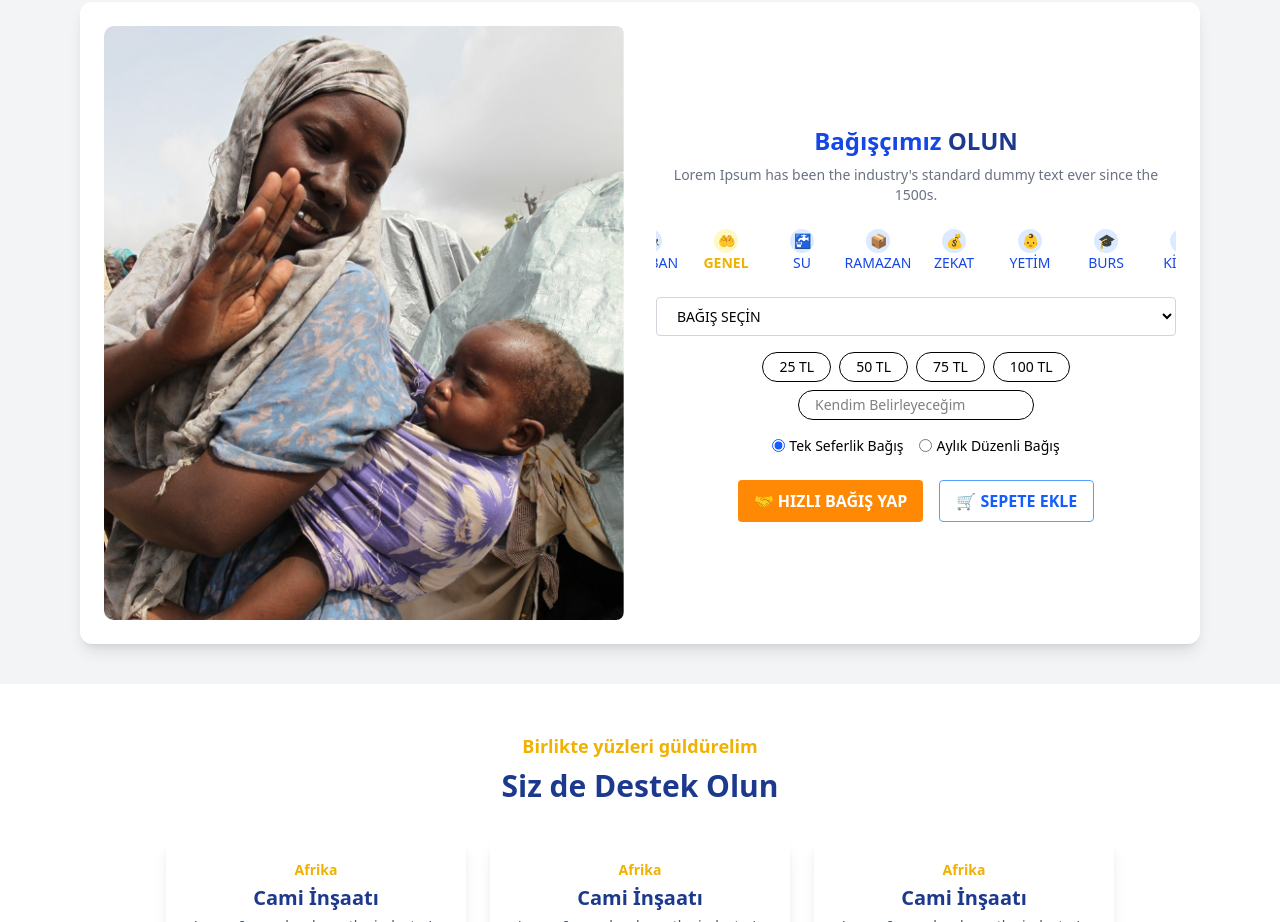
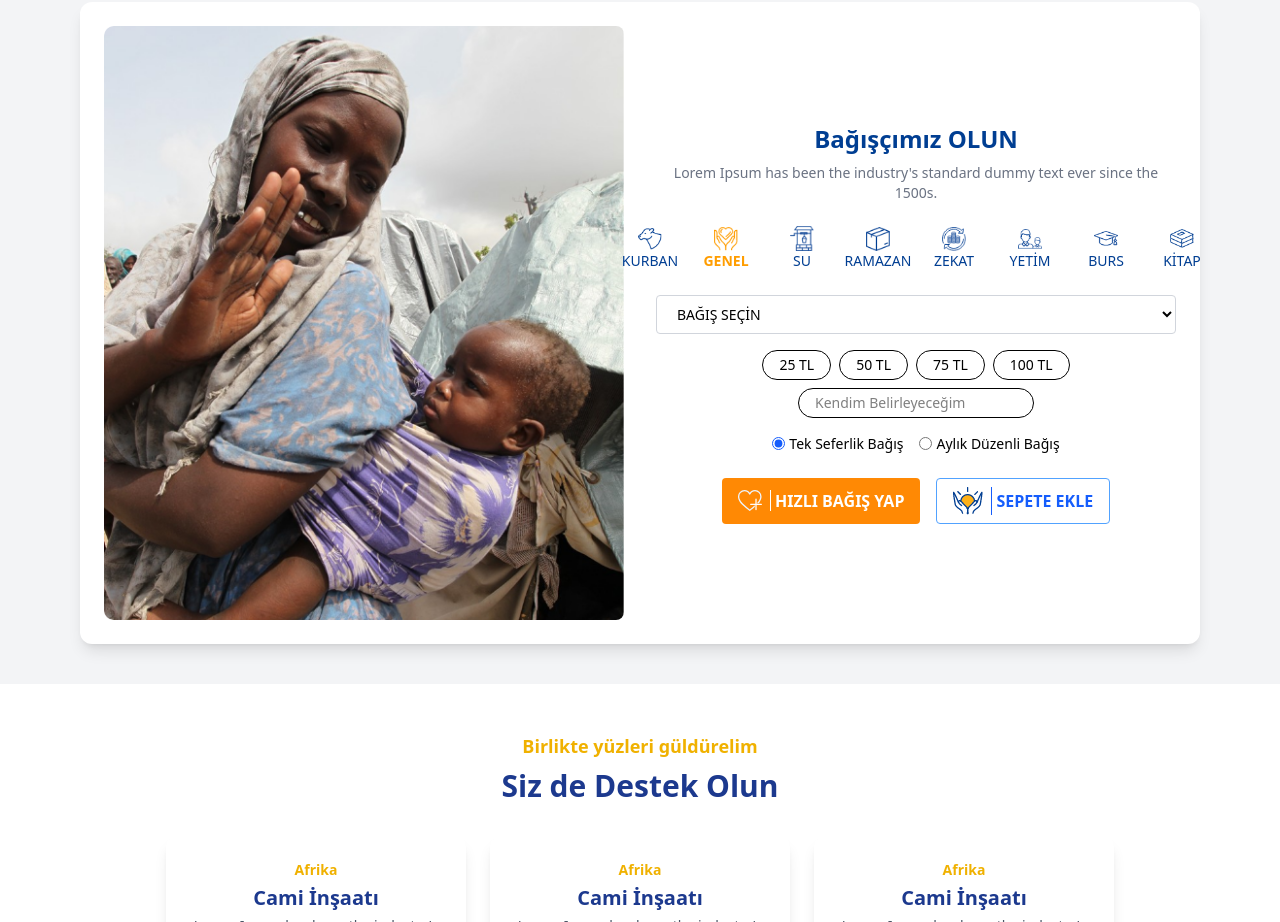
Before and after one commit to Vixingo/GoriberKaj, a plain HTML site: page index.html in a window 1280 px wide. Shown: the part 960-1882 px from the top of the page. Drawn offline with nearby package versions, Linux system fonts and the light colour scheme.

Commit message:
first page fixed

```diff
--- a/index.html
+++ b/index.html
@@ -302,7 +302,9 @@
 
           <!-- Main Donation Section -->
           <div class="mt-8 max-w-[1280px] mx-auto px-4">
-  <div class="grid grid-cols-1 lg:grid-cols-2 gap-8 items-center bg-white shadow-lg rounded-xl p-4 sm:p-6">
+            <div
+              class="grid grid-cols-1 lg:grid-cols-2 gap-8 items-center bg-white shadow-lg rounded-xl p-4 sm:p-6"
+            >
               <!-- Left image -->
               <div class="w-full h-auto">
                 <img
@@ -314,53 +316,109 @@
 
               <!-- Right content -->
               <div class="w-full">
-      <h2 class="text-center text-xl sm:text-2xl font-bold text-blue-700 mb-2">
-        Bağışçımız <span class="text-blue-900 font-extrabold">OLUN</span>
+                <h2
+                  class="text-center text-xl sm:text-2xl font-bold mb-2 text-[var(--color-primary)]"
+                >
+                  Bağışçımız
+                  <span class=" font-extrabold">OLUN</span>
                 </h2>
                 <p class="text-center text-gray-500 text-sm mb-6">
-        Lorem Ipsum has been the industry's standard dummy text ever since the 1500s.
+                  Lorem Ipsum has been the industry's standard dummy text ever
+                  since the 1500s.
                 </p>
 
                 <!-- Category Tabs -->
-      <div class="flex justify-between sm:justify-center items-center text-xs sm:text-sm mb-6 overflow-x-auto gap-4">
+                <div
+                  class="flex justify-between sm:justify-center items-center text-xs sm:text-sm mb-6  gap-4 text-[var(--color-primary)]"
+                >
                   <!-- Repeatable category item -->
-        <div class="flex flex-col items-center text-blue-700 min-w-[60px]">
-          <div class="w-6 h-6 bg-blue-100 rounded-full flex items-center justify-center">🐄</div>
+                  <div
+                    class="flex flex-col items-center   min-w-[60px]"
+                  >
+                    <div
+                      class="w-6 h-6 rounded-full flex items-center justify-center"
+                    >
+                      <img src="img/ico1.png" alt="">
+                    </div>
                     <span>KURBAN</span>
                   </div>
-        <div class="flex flex-col items-center text-yellow-500 font-semibold min-w-[60px]">
-          <div class="w-6 h-6 bg-yellow-100 rounded-full flex items-center justify-center">🤲</div>
-          <span>GENEL</span>
+                  <div
+                    class="flex flex-col items-center   font-semibold min-w-[60px]"
+                  >
+                    <div
+                      class="w-6 h-6 rounded-full flex items-center justify-center "
+                    >
+                      <img src="img/ico2.png" alt="">
                     </div>
-        <div class="flex flex-col items-center text-blue-700 min-w-[60px]">
-          <div class="w-6 h-6 bg-blue-100 rounded-full flex items-center justify-center">🚰</div>
+                    <span class="text-[var(--color-secondary)]">GENEL</span>
+                  </div>
+                  <div
+                    class="flex flex-col items-center   min-w-[60px]"
+                  >
+                    <div
+                      class="w-6 h-6 rounded-full flex items-center justify-center"
+                    >
+                      <img src="img/ico3.png" alt="">
+                    </div>
                     <span>SU</span>
                   </div>
-        <div class="flex flex-col items-center text-blue-700 min-w-[60px]">
-          <div class="w-6 h-6 bg-blue-100 rounded-full flex items-center justify-center">📦</div>
+                  <div
+                    class="flex flex-col items-center   min-w-[60px]"
+                  >
+                    <div
+                      class="w-6 h-6   rounded-full flex items-center justify-center"
+                    >
+                      <img src="img/ico4.png" alt="">
+                    </div>
                     <span>RAMAZAN</span>
                   </div>
-        <div class="flex flex-col items-center text-blue-700 min-w-[60px]">
-          <div class="w-6 h-6 bg-blue-100 rounded-full flex items-center justify-center">💰</div>
+                  <div
+                    class="flex flex-col items-center   min-w-[60px]"
+                  >
+                    <div
+                      class="w-6 h-6   rounded-full flex items-center justify-center"
+                    >
+                      <img src="img/ico5.png" alt="">
+                    </div>
                     <span>ZEKAT</span>
                   </div>
-        <div class="flex flex-col items-center text-blue-700 min-w-[60px]">
-          <div class="w-6 h-6 bg-blue-100 rounded-full flex items-center justify-center">👶</div>
+                  <div
+                    class="flex flex-col items-center   min-w-[60px]"
+                  >
+                    <div
+                      class="w-6 h-6  rounded-full flex items-center justify-center"
+                    >
+                      <img src="img/ico6.png" alt="">
+                    </div>
                     <span>YETİM</span>
                   </div>
-        <div class="flex flex-col items-center text-blue-700 min-w-[60px]">
-          <div class="w-6 h-6 bg-blue-100 rounded-full flex items-center justify-center">🎓</div>
+                  <div
+                    class="flex flex-col items-center   min-w-[60px]"
+                  >
+                    <div
+                      class="w-6 h-6   rounded-full flex items-center justify-center"
+                    >
+                      <img src="img/ico7.png" alt="">
+                    </div>
                     <span>BURS</span>
                   </div>
-        <div class="flex flex-col items-center text-blue-700 min-w-[60px]">
-          <div class="w-6 h-6 bg-blue-100 rounded-full flex items-center justify-center">📘</div>
+                  <div
+                    class="flex flex-col items-center   min-w-[60px]"
+                  >
+                    <div
+                      class="w-6 h-6   rounded-full flex items-center justify-center"
+                    >
+                       <img src="img/ico8.png" alt="">
+                    </div>
                     <span>KİTAP</span>
                   </div>
                 </div>
 
                 <!-- Donation Type Dropdown -->
                 <div class="mb-4">
-        <select class="w-full border border-gray-300 rounded px-4 py-2 text-sm focus:outline-none focus:ring-2 focus:ring-blue-500">
+                  <select
+                    class="w-full border border-gray-300 rounded px-4 py-2 text-sm focus:outline-none focus:ring-2 focus:ring-blue-500"
+                  >
                     <option>BAĞIŞ SEÇİN</option>
                     <option>Gıda Yardımı</option>
                     <option>Eğitim Desteği</option>
@@ -369,38 +427,72 @@
 
                 <!-- Donation Amounts -->
                 <div class="flex flex-wrap gap-2 justify-center mb-4">
-        <button class="border rounded-full px-4 py-1 text-sm hover:bg-blue-100">25 TL</button>
-        <button class="border rounded-full px-4 py-1 text-sm hover:bg-blue-100">50 TL</button>
-        <button class="border rounded-full px-4 py-1 text-sm hover:bg-blue-100">75 TL</button>
-        <button class="border rounded-full px-4 py-1 text-sm hover:bg-blue-100">100 TL</button>
-        <input type="text" placeholder="Kendim Belirleyeceğim" class="border rounded-full px-4 py-1 text-sm focus:outline-none w-full sm:w-auto" />
+                  <button
+                    class="border rounded-full px-4 py-1 text-sm hover:bg-blue-100"
+                  >
+                    25 TL
+                  </button>
+                  <button
+                    class="border rounded-full px-4 py-1 text-sm hover:bg-blue-100"
+                  >
+                    50 TL
+                  </button>
+                  <button
+                    class="border rounded-full px-4 py-1 text-sm hover:bg-blue-100"
+                  >
+                    75 TL
+                  </button>
+                  <button
+                    class="border rounded-full px-4 py-1 text-sm hover:bg-blue-100"
+                  >
+                    100 TL
+                  </button>
+                  <input
+                    type="text"
+                    placeholder="Kendim Belirleyeceğim"
+                    class="border rounded-full px-4 py-1 text-sm focus:outline-none w-full sm:w-auto"
+                  />
                 </div>
 
                 <!-- Donation Frequency -->
-      <div class="flex flex-col sm:flex-row justify-center items-center gap-4 mb-6 text-sm text-center">
+                <div
+                  class="flex flex-col sm:flex-row justify-center items-center gap-4 mb-6 text-sm text-center"
+                >
                   <label class="flex items-center gap-1">
-          <input type="radio" name="donation_type" class="accent-blue-600" checked />
+                    <input
+                      type="radio"
+                      name="donation_type"
+                      class="accent-blue-600"
+                      checked
+                    />
                     <span>Tek Seferlik Bağış</span>
                   </label>
                   <label class="flex items-center gap-1">
-          <input type="radio" name="donation_type" class="accent-blue-600" />
+                    <input
+                      type="radio"
+                      name="donation_type"
+                      class="accent-blue-600"
+                    />
                     <span>Aylık Düzenli Bağış</span>
                   </label>
                 </div>
 
                 <!-- Buttons -->
                 <div class="flex flex-col sm:flex-row justify-center gap-4">
-        <button class="bg-orange-400 hover:bg-orange-500 text-white font-bold py-2 px-4 rounded flex items-center justify-center gap-1">
-          🤝 HIZLI BAĞIŞ YAP
+                  <button
+                    class="bg-orange-400 hover:bg-orange-500 text-white font-bold py-2 px-4 rounded flex items-center justify-center gap-1"
+                  >
+                    <img src="img/heart.svg" class="border-r pr-2" alt=""> HIZLI BAĞIŞ YAP
                   </button>
-        <button class="border border-blue-400 text-blue-600 font-semibold py-2 px-4 rounded flex items-center justify-center gap-1 hover:bg-blue-50">
-          🛒 SEPETE EKLE
+                  <button
+                    class="border border-blue-400 text-blue-600 font-semibold py-2 px-4 rounded flex items-center justify-center gap-1 hover:bg-blue-50"
+                  >
+                    <img src="img/Group 89.png" class="border-r pr-2"> SEPETE EKLE
                   </button>
                 </div>
               </div>
             </div>
           </div>
-
         </div>
       </section>
 
```
Also changed, not shown: 2.html (added), 404.html (added), blog.html (added), form.html (added), img/Group 89.png (added). Lines whose indentation alone changed are shown as unchanged.
